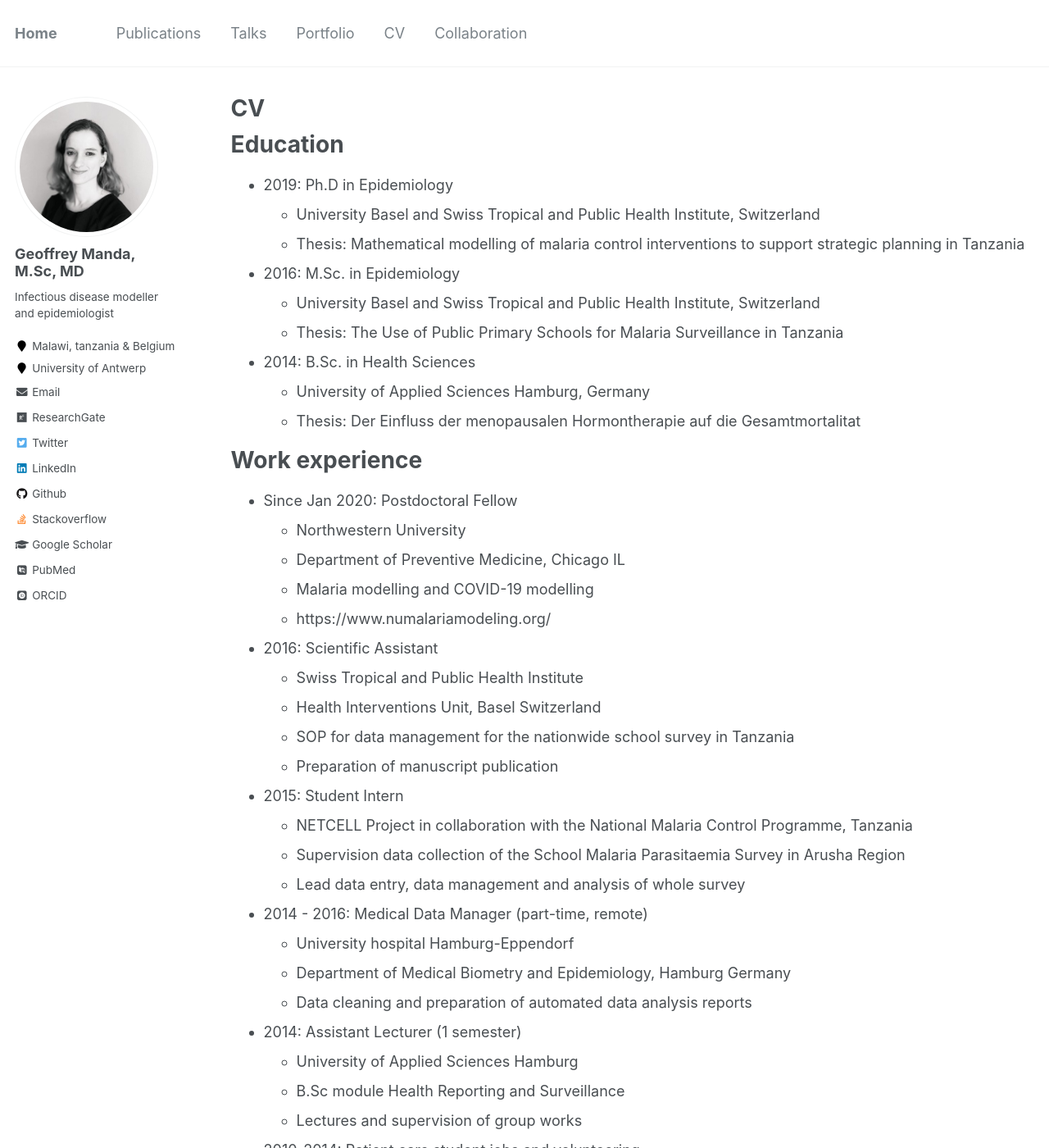
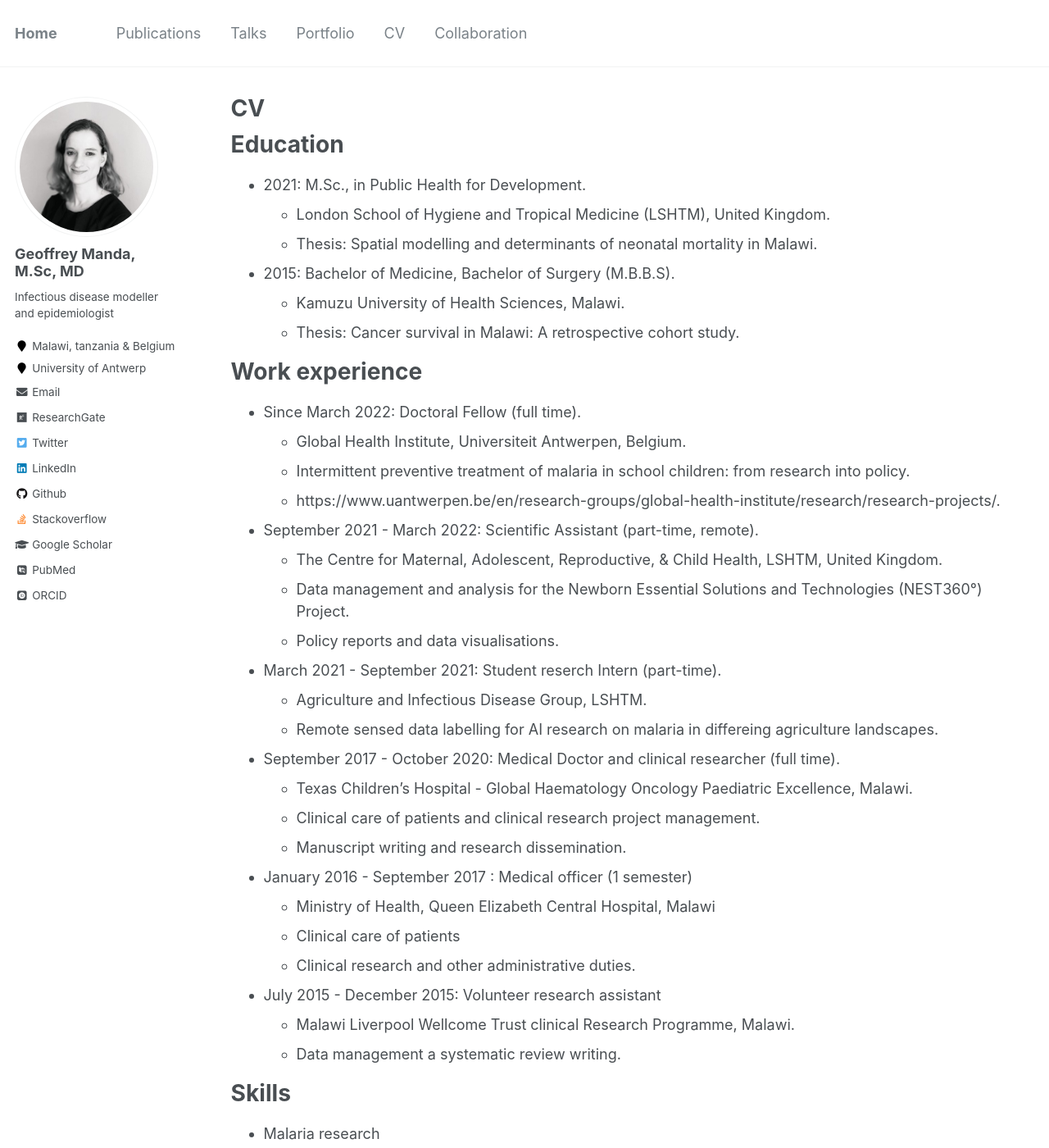
Before and after one commit to GeoffreyManda/GeoffreyManda.github.io, a Jekyll site: the page built from _pages/cv.md, in a window 1280 px wide and 1400 px high. Shown: the whole window at 82% size. Built offline with Jekyll 4.4.1, drawn with Linux system fonts in a browser that asks for light colours; some web fonts are replaced; some of the changed text lies outside the part shown.

Commit message:
Update cv.md

```diff
--- a/_pages/cv.md
+++ b/_pages/cv.md
@@ -11,54 +11,48 @@ redirect_from:
 
 Education
 ======
-* 2019: Ph.D in Epidemiology
-	* University Basel and Swiss Tropical and Public Health Institute, Switzerland
-	* Thesis: Mathematical modelling of malaria control interventions to support strategic planning in Tanzania
-* 2016: M.Sc. in Epidemiology
-	* University Basel and Swiss Tropical and Public Health Institute, Switzerland
-	* Thesis: The Use of Public Primary Schools for Malaria Surveillance in Tanzania
-* 2014: B.Sc. in Health Sciences
-	* University of Applied Sciences Hamburg, Germany
-	* Thesis: Der Einfluss der menopausalen Hormontherapie auf die Gesamtmortalitat
+* 2021: M.Sc., in Public Health for Development.
+	* London School of Hygiene and Tropical Medicine (LSHTM), United Kingdom.
+	* Thesis: Spatial modelling and determinants of neonatal mortality in Malawi.
+
+* 2015: Bachelor of Medicine, Bachelor of Surgery (M.B.B.S).
+	* Kamuzu University of Health Sciences, Malawi.
+	* Thesis: Cancer survival in Malawi: A retrospective cohort study.
 
 Work experience
 ======
-* Since Jan 2020: Postdoctoral Fellow
-  * Northwestern University
-  * Department of Preventive Medicine, Chicago IL
-  * Malaria modelling and COVID-19 modelling
-  * https://www.numalariamodeling.org/
+* Since March 2022: Doctoral Fellow (full time).
+  * Global Health Institute, Universiteit Antwerpen, Belgium.
+  * Intermittent preventive treatment of malaria in school children: from research into policy.
+  * https://www.uantwerpen.be/en/research-groups/global-health-institute/research/research-projects/.
 
-* 2016: Scientific Assistant
-  * Swiss Tropical and Public Health Institute
-  * Health Interventions Unit, Basel Switzerland
-  * SOP for data management for the nationwide school survey in Tanzania
-  * Preparation of manuscript publication
+* September 2021 - March 2022: Scientific Assistant (part-time, remote).
+  * The Centre for Maternal, Adolescent, Reproductive, & Child Health, LSHTM, United Kingdom.
+  * Data management and analysis for the Newborn Essential Solutions and Technologies (NEST360°) Project.
+  * Policy reports and data visualisations.
 
-* 2015: Student Intern
-  * NETCELL Project in collaboration with the National Malaria Control Programme, Tanzania
-  * Supervision data collection of the School Malaria Parasitaemia Survey in Arusha Region
-  * Lead data entry, data management and analysis of whole survey
+* March 2021 - September 2021: Student reserch Intern (part-time).
+  * Agriculture and Infectious Disease Group, LSHTM.
+  * Remote sensed data labelling for AI research on malaria in differeing agriculture landscapes.
 
-* 2014 - 2016: Medical Data Manager (part-time, remote)
-  * University hospital Hamburg-Eppendorf
-  * Department of Medical Biometry and Epidemiology, Hamburg Germany
-  * Data cleaning and preparation of automated data analysis reports
+* September 2017 - October 2020: Medical Doctor and clinical researcher (full time).
+  * Texas Children's Hospital - Global Haematology Oncology Paediatric Excellence, Malawi.
+  * Clinical care of patients and clinical research project management.
+  * Manuscript writing and research dissemination.
 
-* 2014: Assistant Lecturer (1 semester)
-  * University of Applied Sciences Hamburg
-  * B.Sc module Health Reporting and Surveillance
-  * Lectures and supervision of group works
+* January 2016 - September 2017 : Medical officer  (1 semester)
+  * Ministry of Health, Queen Elizabeth Central Hospital, Malawi
+  * Clinical care of patients
+  * Clinical research and other administrative duties.
 
-* 2010-2014: Patient care student jobs and volunteering
-  * Praxis-Klinik Bergedorf, Germany (Rehabilitation)
-  * Bethesda Krankenhaus Bergedorf, Germany (Internal Medicne)
-  * Marienhospital Stuttgart, Germany (Pneumology)
-
+* July 2015 - December 2015: Volunteer research assistant
+  * Malawi Liverpool Wellcome Trust clinical Research Programme, Malawi.
+  * Data management a systematic review writing.
 
 Skills
 ======
 * Malaria research
+* Cancer research
 * Statistical Programming
   * R
   * Python
@@ -71,26 +65,20 @@ Skills
   * MS office
   * LaTeX
 * Languages
-  * German (native)
   * English (fluent)
+  * Dutch (intermediate)
   * Swahili (basics)
 
 Service and leadership
 ======
-* 2015-2019: Active participant in multiple stakeholder workshops of the National Malaria Control Programme, Tanzania
-* 2018, 2020: MESA correspondent
-* 2017-2018: PhD Student representative
-* 2012-2014: Tutoring of group works during B.Sc studies
-
+* 2022: Active participant in PhD research meetings University of Antwerp, Belgium.
+* 2022: Tutoring of statistical modelling classes of master of epidemiology students.
 
 Country experience
 ======
-* US (current position)
-* Switzerland (M.Sc and Ph.D studies)
-* Tanzania (M.Sc and Ph.D studies)
-* Scotland (exchange semester during B.Sc studies)
-* Germany (home country)
-
+* Belgium and Tanzania (current position)
+* United Kingdom (M.Sc studies and research and exchange semester during M.B.B.S studies)
+* Malawi (Home country)
 
 Publications
 ======
```
